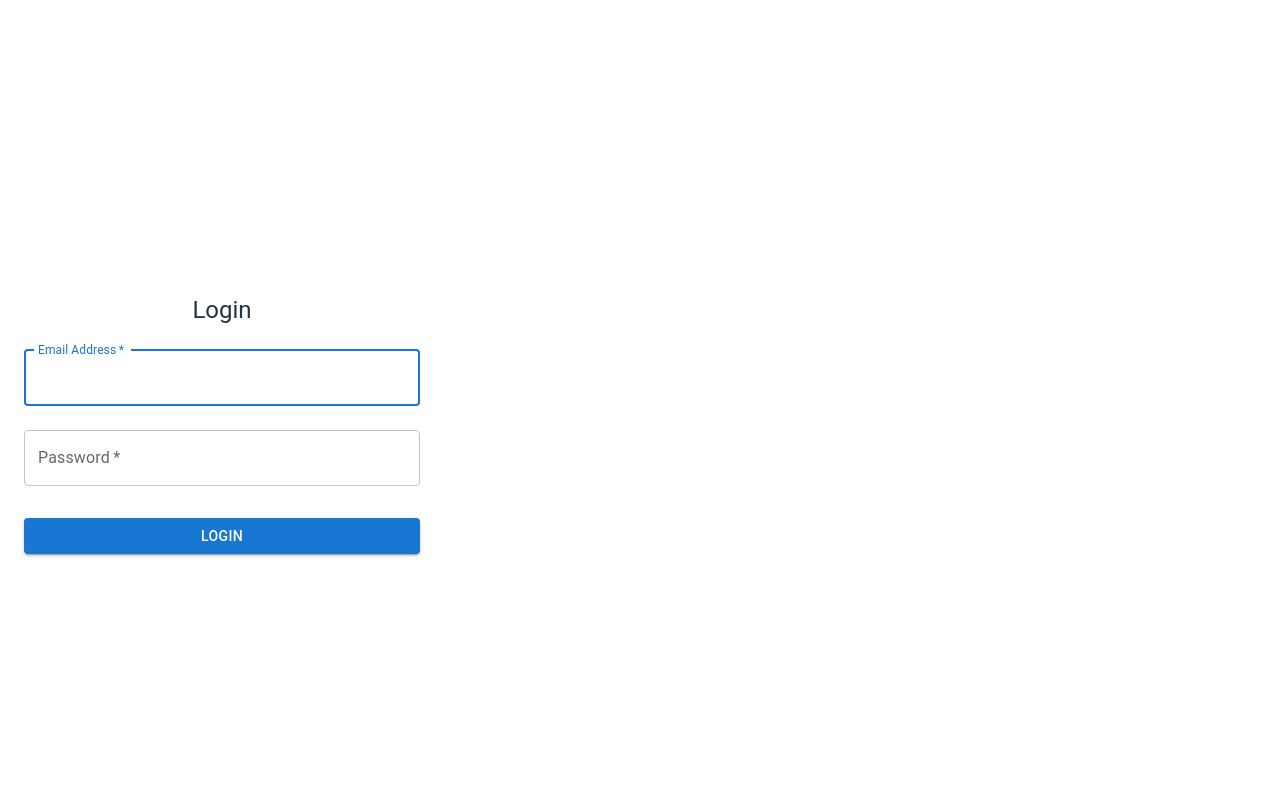
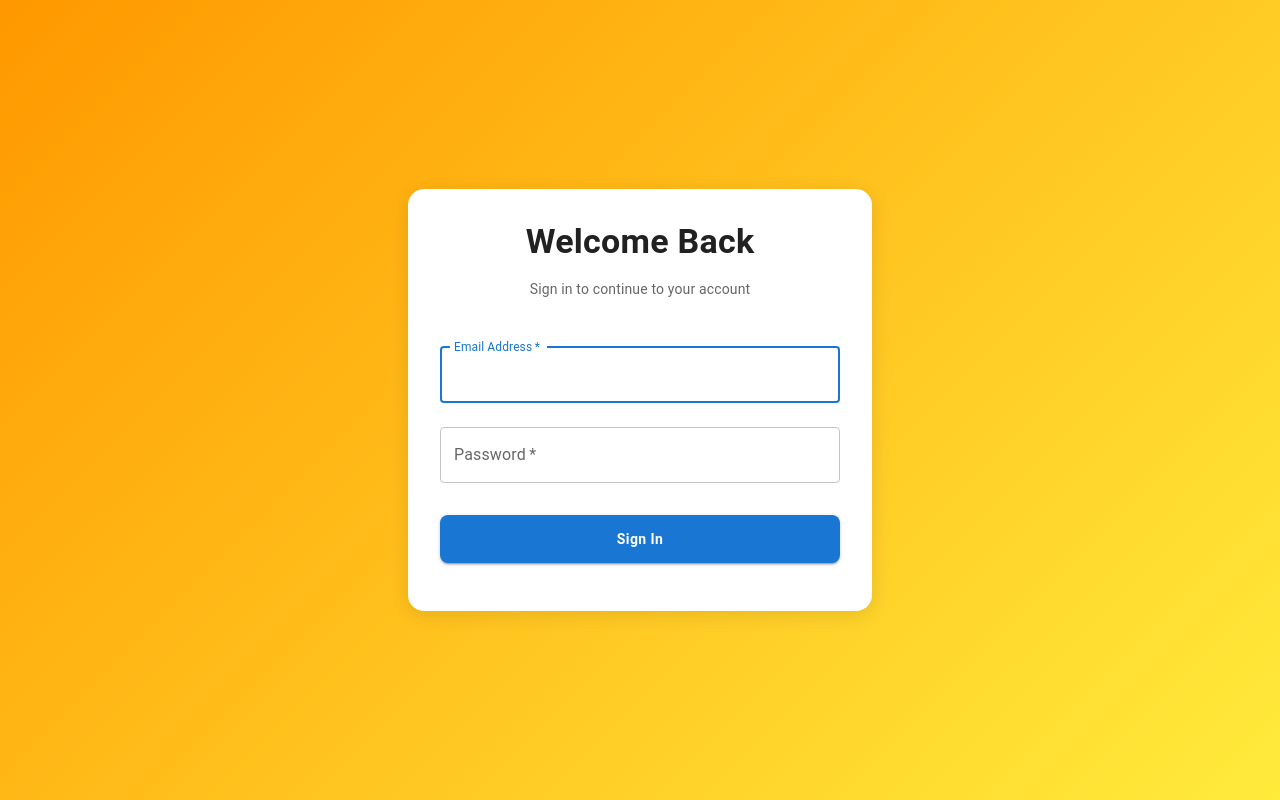
Before and after one commit to jainamga/expReport-Frontend, a React (Vite) app: page /login in a window 1280 px wide. Built offline with nearby package versions, Linux system fonts and the light colour scheme.

Commit message:
improved ui

```diff
--- a/src/pages/DashboardPage.tsx
+++ b/src/pages/DashboardPage.tsx
@@ -1,32 +1,75 @@
-// src/pages/DashboardPage.tsx
 import { useDispatch, useSelector } from 'react-redux';
 import { logout } from '../redux/authslice';
 import type { RootState } from '../redux/store';
-import { Button, Container, Typography, Box } from '@mui/material';
+import {
+  Button,
+  Container,
+  Typography,
+  Box,
+  Paper,
+  Fade,
+} from '@mui/material';
+import { styled } from '@mui/material/styles';
 import AddExpenseForm from '../components/AddExpenseForm';
 import ExpenseList from '../components/ExpenseList';
-import AnalyticsDashboard from '../components/AnalyticsDashboard'; // Make sure this import exists
+import AnalyticsDashboard from '../components/AnalyticsDashboard'; // Ensure this import exists
+
+const StyledPaper = styled(Paper)(({ theme }) => ({
+  padding: theme.spacing(3),
+  borderRadius: theme.spacing(2),
+  boxShadow: '0 4px 20px rgba(0, 0, 0, 0.1)',
+  background: theme.palette.background.paper,
+}));
+
+const StyledButton = styled(Button)(({ theme }) => ({
+  padding: theme.spacing(1),
+  fontWeight: 600,
+  textTransform: 'none',
+  borderRadius: theme.spacing(1),
+  '&:hover': {
+    transform: 'translateY(-1px)',
+    transition: 'all 0.2s ease-in-out',
+  },
+}));
 
 const DashboardPage = () => {
   const dispatch = useDispatch();
   const { user } = useSelector((state: RootState) => state.auth);
 
   return (
-    <Container>
-      <Box sx={{ display: 'flex', justifyContent: 'space-between', alignItems: 'center', mt: 4, mb: 2 }}>
-        <Typography variant="h4">Dashboard</Typography>
-        <Button variant="outlined" onClick={() => dispatch(logout())}>
-          Logout
-        </Button>
-      </Box>
-      <Typography variant="h6" sx={{ mb: 2 }}>Welcome, {user?.role}</Typography>
+    <Box
+      sx={{
+        minHeight: '100vh',
+        width: '100vw',
+        display: 'flex',
+        alignItems: 'center',
+        justifyContent: 'center',
+        background: 'linear-gradient(135deg, #ff9800, #ffeb3b)', // Orange to yellow gradient
+      }}
+    >
+      <Fade in timeout={600}>
+        <StyledPaper elevation={3} sx={{ width: '100%', maxWidth: 800 }}>
+          <Box sx={{ p: 2 }}>
+            <Box sx={{ display: 'flex', justifyContent: 'space-between', alignItems: 'center', mb: 3 }}>
+              <Typography variant="h4" sx={{ fontWeight: 600, color: 'text.primary' }}>
+                Dashboard
+              </Typography>
+              <StyledButton variant="outlined" onClick={() => dispatch(logout())}>
+                Logout
+              </StyledButton>
+            </Box>
+            <Typography variant="h6" sx={{ mb: 3, color: 'text.secondary' }}>
+              Welcome, {user?.role || 'User'}
+            </Typography>
 
-      {/* This line renders the chart for Admins. Ensure it exists. */}
-      {user?.role === 'Admin' && <AnalyticsDashboard />}
+            {user?.role === 'Admin' && <AnalyticsDashboard />}
 
-      <AddExpenseForm />
-      <ExpenseList />
-    </Container>
+            <AddExpenseForm />
+            <ExpenseList />
+          </Box>
+        </StyledPaper>
+      </Fade>
+    </Box>
   );
 };
 
--- a/src/pages/LoginPage.tsx
+++ b/src/pages/LoginPage.tsx
@@ -2,18 +2,52 @@ import React, { useState } from 'react';
 import { useDispatch } from 'react-redux';
 import { loginSuccess } from '../redux/authslice';
 import { jwtDecode } from 'jwt-decode';
-import { Button, TextField, Box, Typography, Container } from '@mui/material';
-import apiClient from '../api/apiClient'; // 1. Import your central api client
+import {
+  Button,
+  TextField,
+  Box,
+  Typography,
+  Paper,
+  Fade,
+  CircularProgress,
+  Alert,
+} from '@mui/material';
+import { styled } from '@mui/material/styles';
+import apiClient from '../api/apiClient';
+
+// Styled components for better visual hierarchy
+const StyledPaper = styled(Paper)(({ theme }) => ({
+  padding: theme.spacing(4),
+  borderRadius: theme.spacing(2),
+  boxShadow: '0 4px 20px rgba(0, 0, 0, 0.1)',
+  background: theme.palette.background.paper,
+}));
+
+const StyledButton = styled(Button)(({ theme }) => ({
+  padding: theme.spacing(1.5),
+  fontWeight: 600,
+  textTransform: 'none',
+  borderRadius: theme.spacing(1),
+  background: theme.palette.primary.main,
+  '&:hover': {
+    background: theme.palette.primary.dark,
+    transform: 'translateY(-1px)',
+    transition: 'all 0.2s ease-in-out',
+  },
+}));
 
 const LoginPage = () => {
   const [email, setEmail] = useState('');
   const [password, setPassword] = useState('');
+  const [error, setError] = useState<string | null>(null);
+  const [loading, setLoading] = useState(false);
   const dispatch = useDispatch();
 
   const handleSubmit = async (e: React.FormEvent) => {
     e.preventDefault();
+    setError(null);
+    setLoading(true);
     try {
-      // 2. Use the apiClient for the API call
       const res = await apiClient.post('/auth/login', {
         email,
         password,
@@ -21,28 +55,60 @@ const LoginPage = () => {
 
       const token = res.data.token;
       const user = jwtDecode(token);
-
       dispatch(loginSuccess({ user, token }));
-
     } catch (error) {
+      setError('Invalid email or password. Please try again.');
       console.error('Login failed', error);
+    } finally {
+      setLoading(false);
     }
   };
 
   return (
-    <Container component="main" maxWidth="xs">
     <Box
       sx={{
-          marginTop: 8,
+        minHeight: '100vh',
+        width: '100vw', // Ensure full width
+        display: 'flex',
+        alignItems: 'center',
+        justifyContent: 'center',
+        background: 'linear-gradient(135deg, #ff9800, #ffeb3b)', // Orange to yellow gradient
+      }}
+    >
+      <Fade in timeout={600}>
+        <StyledPaper elevation={3}>
+          <Box
+            sx={{
               display: 'flex',
               flexDirection: 'column',
               alignItems: 'center',
+              gap: 2,
             }}
           >
-        <Typography component="h1" variant="h5">
-          Login
+            <Typography
+              component="h1"
+              variant="h4"
+              sx={{ fontWeight: 600, color: 'text.primary' }}
+            >
+              Welcome Back
             </Typography>
-        <Box component="form" onSubmit={handleSubmit} sx={{ mt: 1 }}>
+            <Typography
+              variant="body2"
+              color="text.secondary"
+              sx={{ mb: 2 }}
+            >
+              Sign in to continue to your account
+            </Typography>
+            {error && (
+              <Alert severity="error" sx={{ width: '100%' }}>
+                {error}
+              </Alert>
+            )}
+            <Box
+              component="form"
+              onSubmit={handleSubmit}
+              sx={{ width: '100%', maxWidth: 400 }}
+            >
               <TextField
                 margin="normal"
                 required
@@ -54,6 +120,12 @@ const LoginPage = () => {
                 autoFocus
                 value={email}
                 onChange={(e) => setEmail(e.target.value)}
+                variant="outlined"
+                sx={{
+                  '& .MuiOutlinedInput-root': {
+                    borderRadius: 1,
+                  },
+                }}
               />
               <TextField
                 margin="normal"
@@ -66,18 +138,31 @@ const LoginPage = () => {
                 autoComplete="current-password"
                 value={password}
                 onChange={(e) => setPassword(e.target.value)}
+                variant="outlined"
+                sx={{
+                  '& .MuiOutlinedInput-root': {
+                    borderRadius: 1,
+                  },
+                }}
               />
-          <Button
+              <StyledButton
                 type="submit"
                 fullWidth
                 variant="contained"
+                disabled={loading}
                 sx={{ mt: 3, mb: 2 }}
               >
-            Login
-          </Button>
+                {loading ? (
+                  <CircularProgress size={24} color="inherit" />
+                ) : (
+                  'Sign In'
+                )}
+              </StyledButton>
             </Box>
           </Box>
-    </Container>
+        </StyledPaper>
+      </Fade>
+    </Box>
   );
 };
 
--- a/src/pages/RegistrationPage.tsx
+++ b/src/pages/RegistrationPage.tsx
@@ -1,11 +1,40 @@
 import React, { useState } from 'react';
-import { Box, Button, TextField, Typography, Container, MenuItem } from '@mui/material';
+import {
+  Box,
+  Button,
+  TextField,
+  Typography,
+  Paper,
+  Fade,
+  MenuItem,
+} from '@mui/material';
+import { styled } from '@mui/material/styles';
 import apiClient from '../api/apiClient';
 
 const roles = [
   { value: 'Employee', label: 'Employee' },
   { value: 'Manager', label: 'Manager' },
 ];
+
+const StyledPaper = styled(Paper)(({ theme }) => ({
+  padding: theme.spacing(4),
+  borderRadius: theme.spacing(2),
+  boxShadow: '0 4px 20px rgba(0, 0, 0, 0.1)',
+  background: theme.palette.background.paper,
+}));
+
+const StyledButton = styled(Button)(({ theme }) => ({
+  padding: theme.spacing(1.5),
+  fontWeight: 600,
+  textTransform: 'none',
+  borderRadius: theme.spacing(1),
+  background: theme.palette.primary.main,
+  '&:hover': {
+    background: theme.palette.primary.dark,
+    transform: 'translateY(-1px)',
+    transition: 'all 0.2s ease-in-out',
+  },
+}));
 
 const RegistrationPage = () => {
   const [username, setUsername] = useState('');
@@ -31,19 +60,41 @@ const RegistrationPage = () => {
   };
 
   return (
-    <Container component="main" maxWidth="xs">
     <Box
       sx={{
-          marginTop: 8,
+        minHeight: '100vh',
+        width: '100vw',
+        display: 'flex',
+        alignItems: 'center',
+        justifyContent: 'center',
+        background: 'linear-gradient(135deg, #ff9800, #ffeb3b)', // Orange to yellow gradient
+      }}
+    >
+      <Fade in timeout={600}>
+        <StyledPaper elevation={3}>
+          <Box
+            sx={{
               display: 'flex',
               flexDirection: 'column',
               alignItems: 'center',
+              gap: 2,
             }}
           >
-        <Typography component="h1" variant="h5">
-          Register
+            <Typography
+              component="h1"
+              variant="h4"
+              sx={{ fontWeight: 600, color: 'text.primary' }}
+            >
+              Create Account
             </Typography>
-        <Box component="form" onSubmit={handleSubmit} sx={{ mt: 1 }}>
+            <Typography
+              variant="body2"
+              color="text.secondary"
+              sx={{ mb: 2 }}
+            >
+              Sign up to get started
+            </Typography>
+            <Box component="form" onSubmit={handleSubmit} sx={{ width: '100%', maxWidth: 400 }}>
               <TextField
                 margin="normal"
                 required
@@ -54,6 +105,8 @@ const RegistrationPage = () => {
                 autoFocus
                 value={username}
                 onChange={(e) => setUsername(e.target.value)}
+                variant="outlined"
+                sx={{ '& .MuiOutlinedInput-root': { borderRadius: 1 } }}
               />
               <TextField
                 margin="normal"
@@ -65,6 +118,8 @@ const RegistrationPage = () => {
                 autoComplete="email"
                 value={email}
                 onChange={(e) => setEmail(e.target.value)}
+                variant="outlined"
+                sx={{ '& .MuiOutlinedInput-root': { borderRadius: 1 } }}
               />
               <TextField
                 margin="normal"
@@ -77,6 +132,8 @@ const RegistrationPage = () => {
                 autoComplete="new-password"
                 value={password}
                 onChange={(e) => setPassword(e.target.value)}
+                variant="outlined"
+                sx={{ '& .MuiOutlinedInput-root': { borderRadius: 1 } }}
               />
               <TextField
                 margin="normal"
@@ -86,6 +143,8 @@ const RegistrationPage = () => {
                 label="Role"
                 value={role}
                 onChange={(e) => setRole(e.target.value)}
+                variant="outlined"
+                sx={{ '& .MuiOutlinedInput-root': { borderRadius: 1 } }}
               >
                 {roles.map((option) => (
                   <MenuItem key={option.value} value={option.value}>
@@ -93,14 +152,14 @@ const RegistrationPage = () => {
                   </MenuItem>
                 ))}
               </TextField>
-          <Button
+              <StyledButton
                 type="submit"
                 fullWidth
                 variant="contained"
                 sx={{ mt: 3, mb: 2 }}
               >
                 Register
-          </Button>
+              </StyledButton>
               {message && (
                 <Typography color="primary" sx={{ mt: 2 }}>
                   {message}
@@ -108,7 +167,9 @@ const RegistrationPage = () => {
               )}
             </Box>
           </Box>
-    </Container>
+        </StyledPaper>
+      </Fade>
+    </Box>
   );
 };
 
```
Also changed, not shown: src/components/AnalyticsDashboard.tsx (+36 -6 lines). Lines whose indentation alone changed are shown as unchanged.
